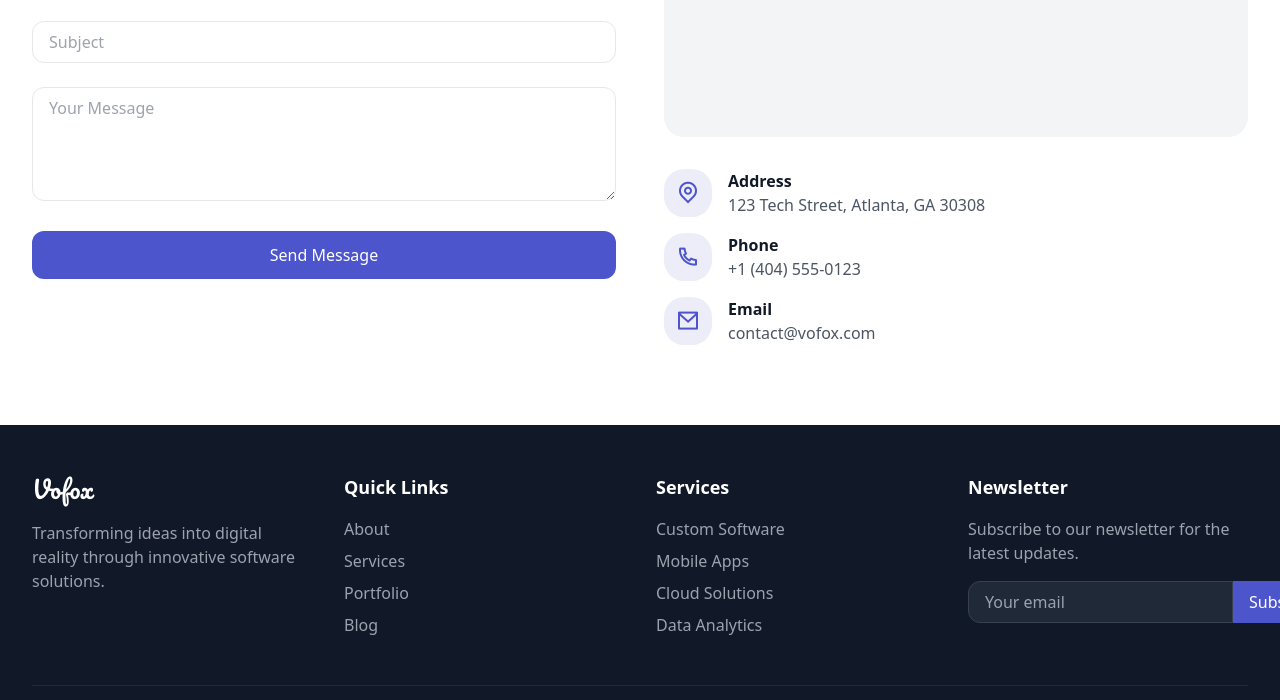
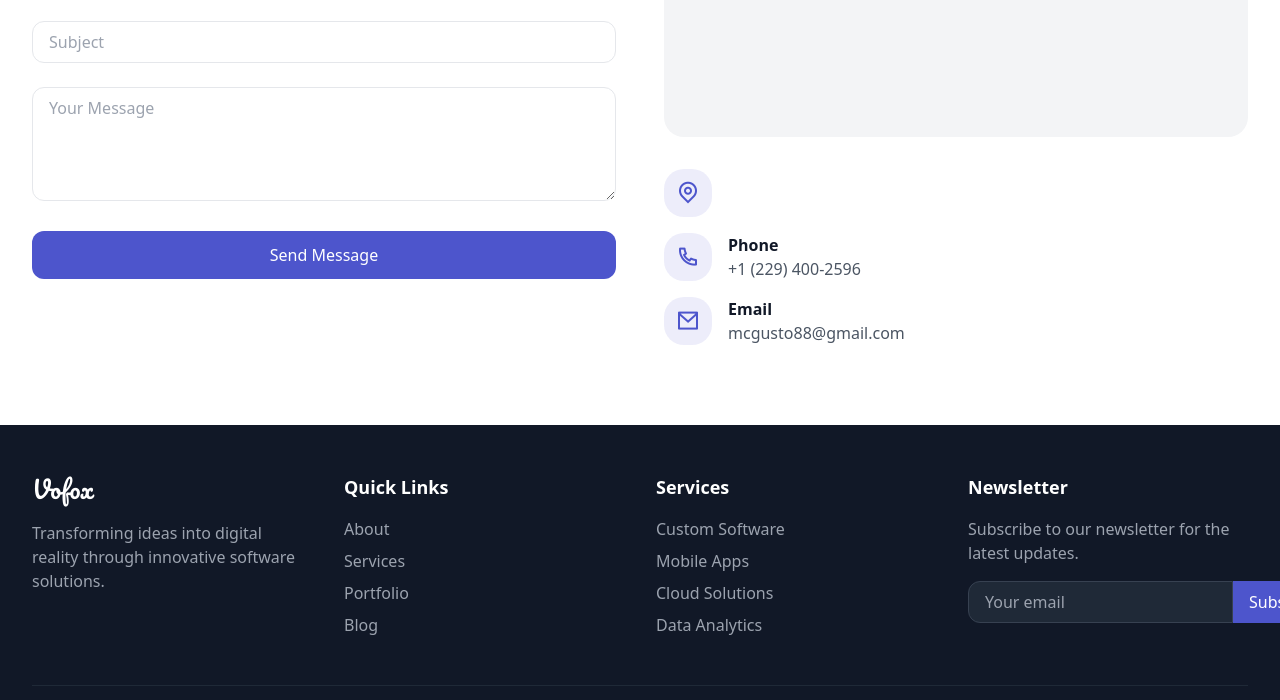
Before and after one commit to shubh009/AgustusTech, a plain HTML site: page index.html in a window 1280 px wide. Shown: the part 5699-6399 px from the top of the page. Drawn offline with nearby package versions, Linux system fonts and the light colour scheme.

Commit message:
Update few more changes by client side.

```diff
--- a/index.html
+++ b/index.html
@@ -668,10 +668,10 @@
                                 <div class="w-12 h-12 flex items-center justify-center bg-primary/10 rounded-lg">
                                     <i class="ri-map-pin-line text-2xl text-primary"></i>
                                 </div>
-                                <div>
+<!--                                 <div>
                                     <h3 class="font-bold text-gray-900">Address</h3>
                                     <p class="text-gray-600">123 Tech Street, Atlanta, GA 30308</p>
-                                </div>
+                                </div> -->
                             </div>
                             <div class="flex items-center gap-4">
                                 <div class="w-12 h-12 flex items-center justify-center bg-primary/10 rounded-lg">
@@ -679,7 +679,7 @@
                                 </div>
                                 <div>
                                     <h3 class="font-bold text-gray-900">Phone</h3>
-                                    <p class="text-gray-600">+1 (404) 555-0123</p>
+                                    <p class="text-gray-600">+1 (229) 400-2596</p>
                                 </div>
                             </div>
                             <div class="flex items-center gap-4">
@@ -688,7 +688,7 @@
                                 </div>
                                 <div>
                                     <h3 class="font-bold text-gray-900">Email</h3>
-                                    <p class="text-gray-600">contact@vofox.com</p>
+                                    <p class="text-gray-600">mcgusto88@gmail.com </p>
                                 </div>
                             </div>
                         </div>
```
